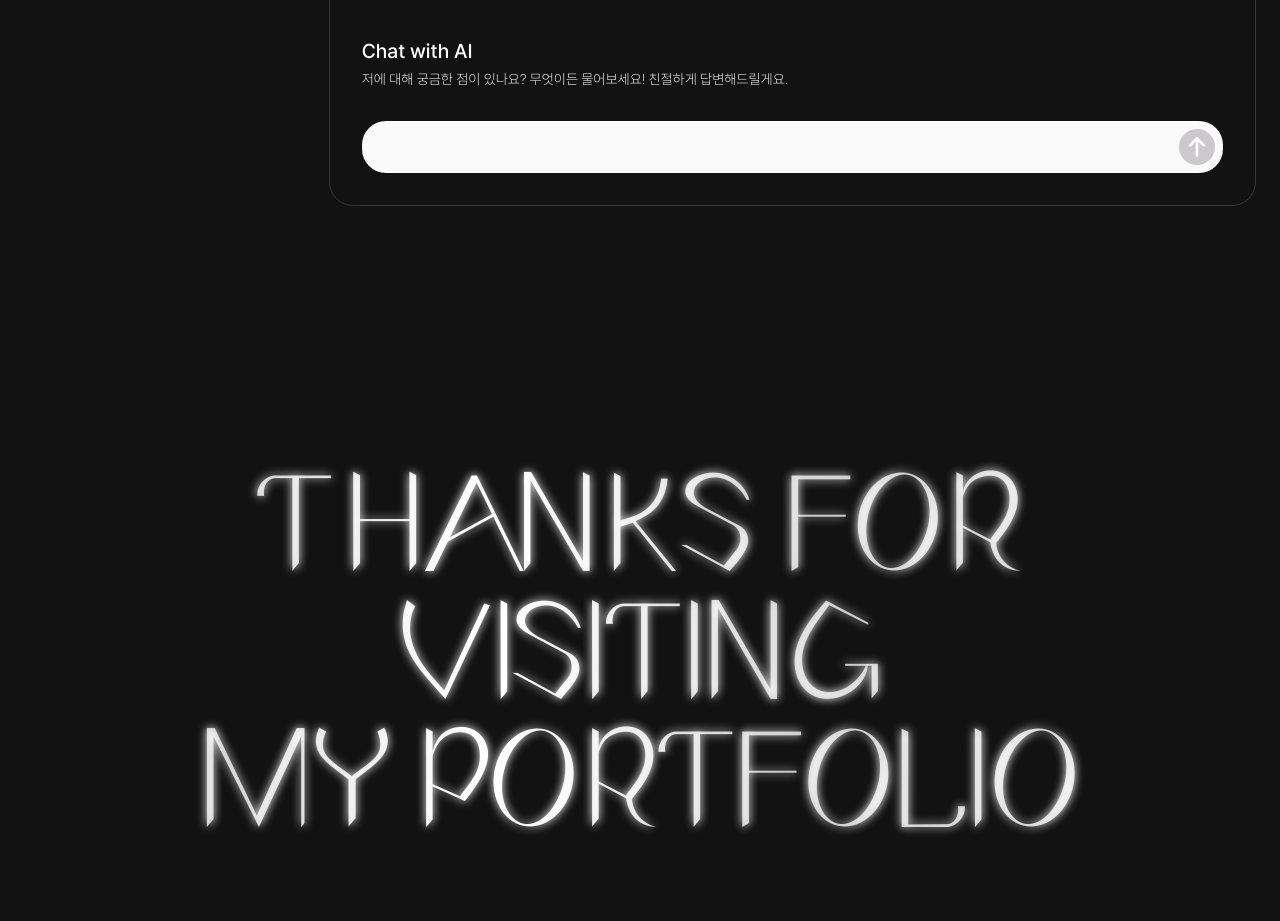
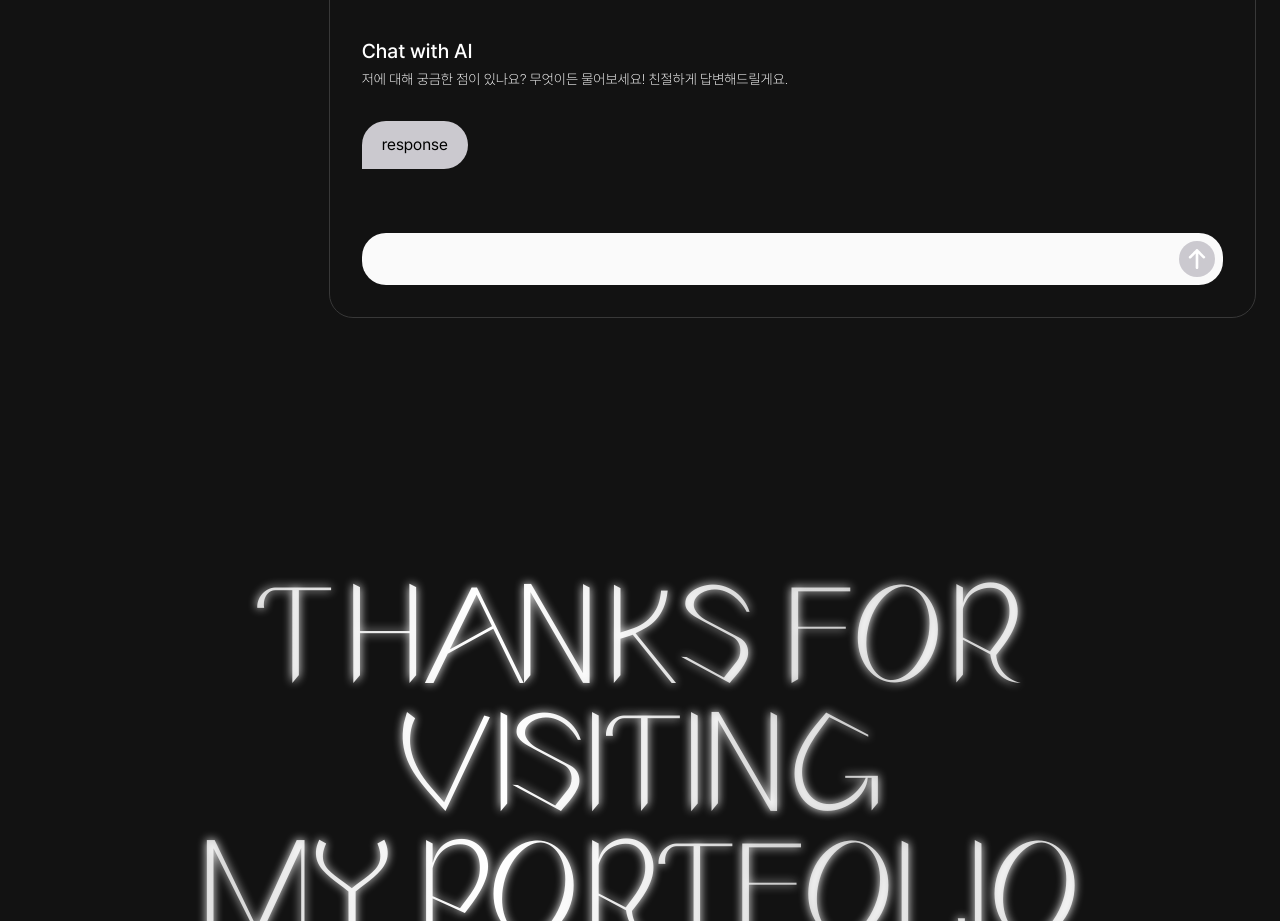
Before and after one commit to eunbinnie/fe-portfolio, a Next.js app: page / in a window 1280 px wide. Shown: the part 3500-4421 px from the top of the page. Built offline with nearby package versions, Linux system fonts and the light colour scheme.

Commit message:
feat: 채팅 ui 추가

```diff
--- /dev/null
+++ b/src/components/AI/Conversation.tsx
@@ -0,0 +1,24 @@
+interface ConversationProps {
+  message?: string;
+}
+
+const Conversation = ({ message }: ConversationProps) => {
+  return (
+    <div className="flex flex-col gap-10">
+      {message && (
+        <div className="flex justify-end">
+          <p className="rounded-3xl rounded-br-none bg-gray-200 px-5 py-3 text-white">
+            {message}
+          </p>
+        </div>
+      )}
+      <div className="flex">
+        <p className="rounded-3xl rounded-bl-none bg-gray-100 px-5 py-3">
+          response
+        </p>
+      </div>
+    </div>
+  );
+};
+
+export default Conversation;
--- a/src/components/section/AIChatSection.tsx
+++ b/src/components/section/AIChatSection.tsx
@@ -2,9 +2,11 @@
 
 import { useState } from 'react';
 import InputForm from '../AI/InputForm';
+import Conversation from '../AI/Conversation';
 
 const AIChatSection = () => {
   const [value, setValue] = useState('');
+  const [message, setMessage] = useState<string | undefined>(undefined);
 
   const handleChangeInput: React.ChangeEventHandler<HTMLInputElement> = (e) => {
     setValue(e.target.value);
@@ -12,7 +14,7 @@ const AIChatSection = () => {
 
   const handleSubmitForm: React.FormEventHandler<HTMLFormElement> = (e) => {
     e.preventDefault();
-    console.log(value);
+    setMessage(value);
     setValue('');
   };
 
@@ -26,11 +28,14 @@ const AIChatSection = () => {
             답변해드릴게요.
           </h6>
         </div>
-        <InputForm
-          onSubmit={handleSubmitForm}
-          value={value}
-          onChange={handleChangeInput}
-        />
+        <div className="grid gap-16">
+          <Conversation message={message} />
+          <InputForm
+            onSubmit={handleSubmitForm}
+            value={value}
+            onChange={handleChangeInput}
+          />
+        </div>
       </div>
     </section>
   );
```
